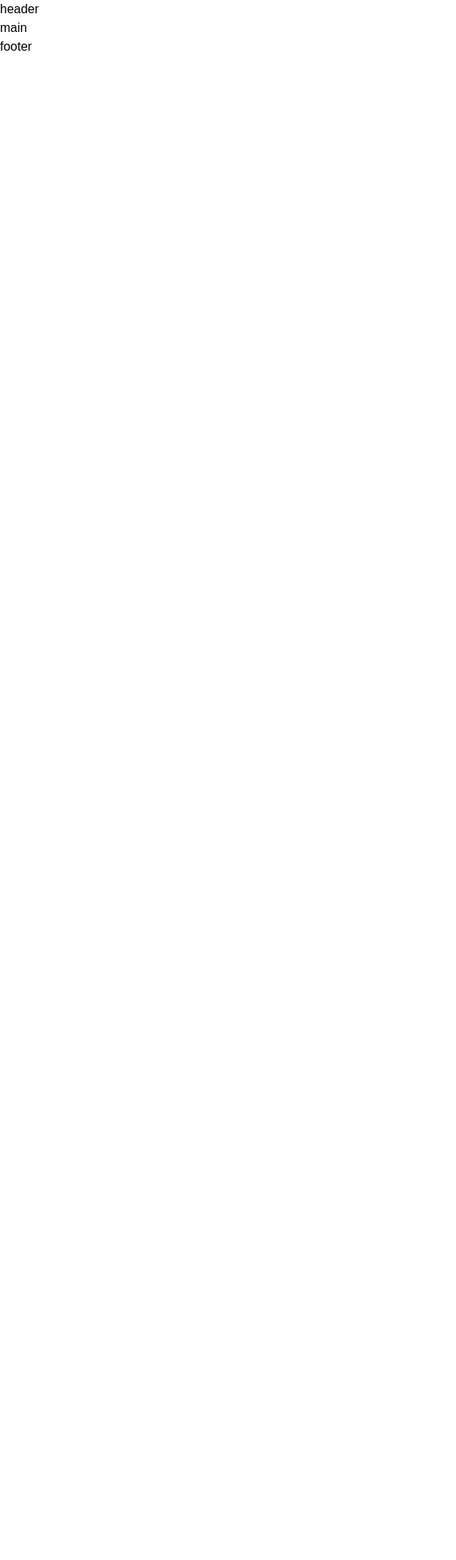
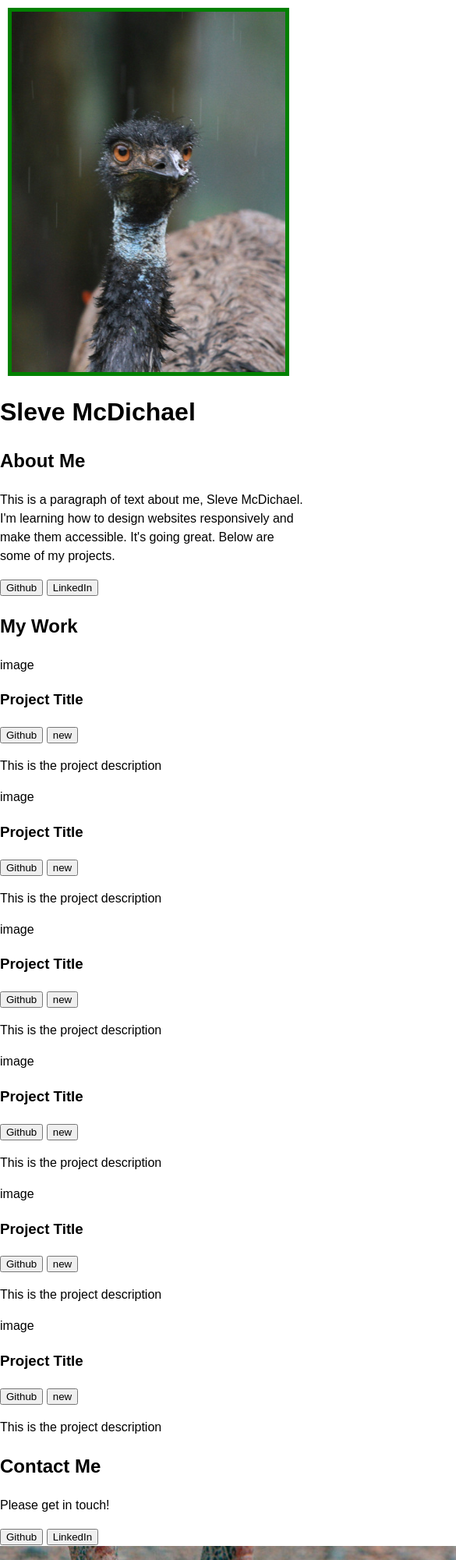
Before and after one commit to sjmy/homepage, a website built with webpack: page src/homepage.html in a window 390 px wide. Shown: the top 2000 px of the page at 78% size, 585 px wide, since content can reach past the window. Before the commit the page ends 844 px from the top, so only its background shows below. Built offline with nearby package versions, Linux system fonts and the light colour scheme.

Commit message:
<add>: Images, basic responsive image functionality

```diff
--- a/src/homepage.html
+++ b/src/homepage.html
@@ -3,11 +3,151 @@
   <head>
     <meta charset="UTF-8" />
     <meta name="viewport" content="width=device-width, initial-scale=1.0" />
-    <title>webpack-template</title>
+    <title>homepage</title>
   </head>
   <body>
-    <header>header</header>
-    <main>main</main>
-    <footer>footer</footer>
+    <header>
+      <div class="header-content">
+        <picture>
+          <source media="(max-width: 600px)" srcset="../img/ostrich-480w.jpg" />
+          <source
+            media="(min-width: 601px) and (max-width: 1200px)"
+            srcset="../img/ostrich-1200w.jpg"
+          />
+          <source
+            media="(min-width: 1201px)"
+            srcset="../img/ostrich-2000w.jpg"
+          />
+          <img
+            src="../img/ostrich-480w.jpg"
+            alt="Sleve McDichael portrait"
+            class="header-image"
+          />
+        </picture>
+        <h1>Sleve McDichael</h1>
+        <div class="header-text-container">
+          <h2>About Me</h2>
+          <p>
+            This is a paragraph of text about me, Sleve McDichael. I'm learning
+            how to design websites responsively and make them accessible. It's
+            going great. Below are some of my projects.
+          </p>
+          <div class="link-logos">
+            <button>Github</button>
+            <button>LinkedIn</button>
+          </div>
+        </div>
+      </div>
+    </header>
+    <main>
+      <div class="main-content">
+        <h2>My Work</h2>
+        <div class="card-container">
+          <div class="card">
+            <div class="screenshot">image</div>
+            <div class="card-title">
+              <h3>Project Title</h3>
+              <div class="card-logos">
+                <button>Github</button>
+                <button>new</button>
+              </div>
+            </div>
+            <div class="card-description">
+              <p>This is the project description</p>
+            </div>
+          </div>
+          <div class="card">
+            <div class="screenshot">image</div>
+            <div class="card-title">
+              <h3>Project Title</h3>
+              <div class="card-logos">
+                <button>Github</button>
+                <button>new</button>
+              </div>
+            </div>
+            <div class="card-description">
+              <p>This is the project description</p>
+            </div>
+          </div>
+          <div class="card">
+            <div class="screenshot">image</div>
+            <div class="card-title">
+              <h3>Project Title</h3>
+              <div class="card-logos">
+                <button>Github</button>
+                <button>new</button>
+              </div>
+            </div>
+            <div class="card-description">
+              <p>This is the project description</p>
+            </div>
+          </div>
+          <div class="card">
+            <div class="screenshot">image</div>
+            <div class="card-title">
+              <h3>Project Title</h3>
+              <div class="card-logos">
+                <button>Github</button>
+                <button>new</button>
+              </div>
+            </div>
+            <div class="card-description">
+              <p>This is the project description</p>
+            </div>
+          </div>
+          <div class="card">
+            <div class="screenshot">image</div>
+            <div class="card-title">
+              <h3>Project Title</h3>
+              <div class="card-logos">
+                <button>Github</button>
+                <button>new</button>
+              </div>
+            </div>
+            <div class="card-description">
+              <p>This is the project description</p>
+            </div>
+          </div>
+          <div class="card">
+            <div class="screenshot">image</div>
+            <div class="card-title">
+              <h3>Project Title</h3>
+              <div class="card-logos">
+                <button>Github</button>
+                <button>new</button>
+              </div>
+            </div>
+            <div class="card-description">
+              <p>This is the project description</p>
+            </div>
+          </div>
+        </div>
+      </div>
+    </main>
+    <footer>
+      <div class="footer-content">
+        <div class="contact-content">
+          <h2>Contact Me</h2>
+          <p>Please get in touch!</p>
+          <div class="link-logos">
+            <button>Github</button>
+            <button>LinkedIn</button>
+          </div>
+        </div>
+        <div class="footer-image-container">
+          <picture class="footer-image">
+            <source
+              media="(max-width: 600px)"
+              srcset="../img/osfeet-600w.jpg"
+            />
+            <source
+              media="(min-width: 601px)"
+              srcset="../img/osfeet-1200w.jpg"
+            />
+            <img src="../img/osfeet-600w.jpg" alt="Sleve McDichael's feet" />
+          </picture>
+        </div>
+      </div>
+    </footer>
   </body>
 </html>
--- a/src/styles.css
+++ b/src/styles.css
@@ -9,9 +9,37 @@
   font-style: normal;
 }
 
+@media (max-width: 600px) {
+  .header-image {
+    border: 5px solid green;
+    margin: 10px;
+    max-width: 90vw;
+  }
+}
+
+@media (min-width: 601px) and (max-width: 1200px) {
+  .header-image {
+    border: 5px solid orange;
+    margin: 20px;
+    max-width: 40vw;
+  }
+}
+
+@media (min-width: 1200px) {
+  .header-image {
+    border: 5px solid blue;
+    margin: 40px;
+    width: 40vw;
+  }
+}
+
 body {
   font-family: Arial, Helvetica, sans-serif;
   margin: 0;
   padding: 0;
   line-height: 1.5;
 }
+
+.header-image {
+  display: flex;
+}
```
Also changed, not shown: README.md, img/github-logo-original.svg (added), img/linkedin-plain.svg (added), img/open-new-window.svg (added), img/osfeet-1200w.jpg (added), img/osfeet-2000w.jpg (added), img/osfeet-600w.jpg (added), img/ostrich-1200w.jpg (added), img/ostrich-2000w.jpg (added), img/ostrich-480w.jpg (added).
